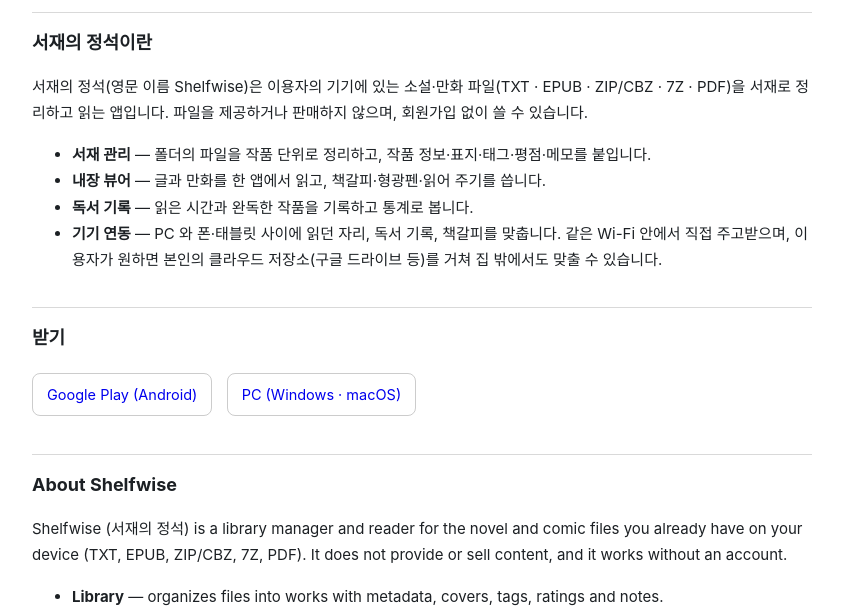
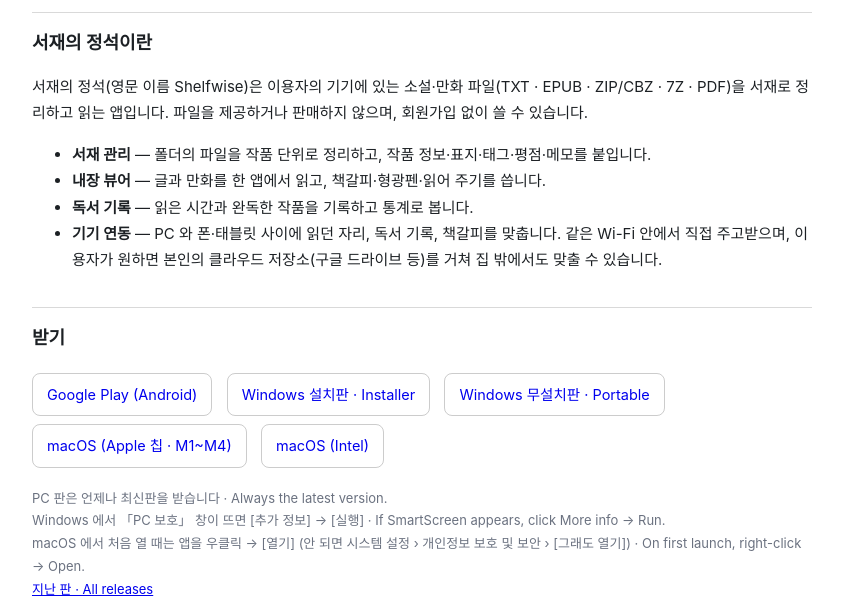
Before and after one commit to allday-lib/wm-dist, a plain HTML site: page index.html in a window 1280 px wide. Shown: the part 138-753 px from the top of the page, without its empty margins (218-1061 px from the left). Drawn offline with Linux system fonts and the light colour scheme.

Commit message:
PC 받기: 윈도우·맥 최신판 바로 받기 링크

```diff
--- a/index.html
+++ b/index.html
@@ -18,6 +18,7 @@
   p, li { font-size: 15px; }
   .lead { color: #6b7280; font-size: 14px; margin: 2px 0 0; }
   .links a { display: inline-block; margin: 4px 10px 4px 0; padding: 8px 14px; border: 1px solid rgba(128,128,128,.4); border-radius: 8px; text-decoration: none; font-size: 14.5px; }
+  .note { font-size: 13px; color: #6b7280; margin: 4px 0 0; }
   footer { margin-top: 44px; padding-top: 14px; border-top: 1px solid rgba(128,128,128,.3); font-size: 13.5px; color: #6b7280; }
   footer a { margin-right: 14px; }
 </style>
@@ -43,8 +44,15 @@
 <h2>받기</h2>
 <p class="links">
   <a href="https://play.google.com/store/apps/details?id=com.alldaylib.seojae">Google Play (Android)</a>
-  <a href="https://github.com/allday-lib/wm-dist/releases">PC (Windows · macOS)</a>
+  <a href="https://github.com/allday-lib/wm-dist/releases/latest/download/Seojae-setup.exe">Windows 설치판 · Installer</a>
+  <a href="https://github.com/allday-lib/wm-dist/releases/latest/download/Seojae-portable.zip">Windows 무설치판 · Portable</a>
+  <a href="https://github.com/allday-lib/wm-dist/releases/latest/download/Seojae-mac-arm64.zip">macOS (Apple 칩 · M1~M4)</a>
+  <a href="https://github.com/allday-lib/wm-dist/releases/latest/download/Seojae-mac-x64.zip">macOS (Intel)</a>
 </p>
+<p class="note">PC 판은 언제나 최신판을 받습니다 · Always the latest version.
+  <br>Windows 에서 「PC 보호」 창이 뜨면 [추가 정보] → [실행] · If SmartScreen appears, click More info → Run.
+  <br>macOS 에서 처음 열 때는 앱을 우클릭 → [열기] (안 되면 시스템 설정 › 개인정보 보호 및 보안 › [그래도 열기]) · On first launch, right-click → Open.
+  <br><a href="https://github.com/allday-lib/wm-dist/releases">지난 판 · All releases</a></p>
 
 <h2>About Shelfwise</h2>
 <p>Shelfwise (서재의 정석) is a library manager and reader for the novel and comic files you already have on your device (TXT, EPUB, ZIP/CBZ, 7Z, PDF). It does not provide or sell content, and it works without an account.</p>
```
